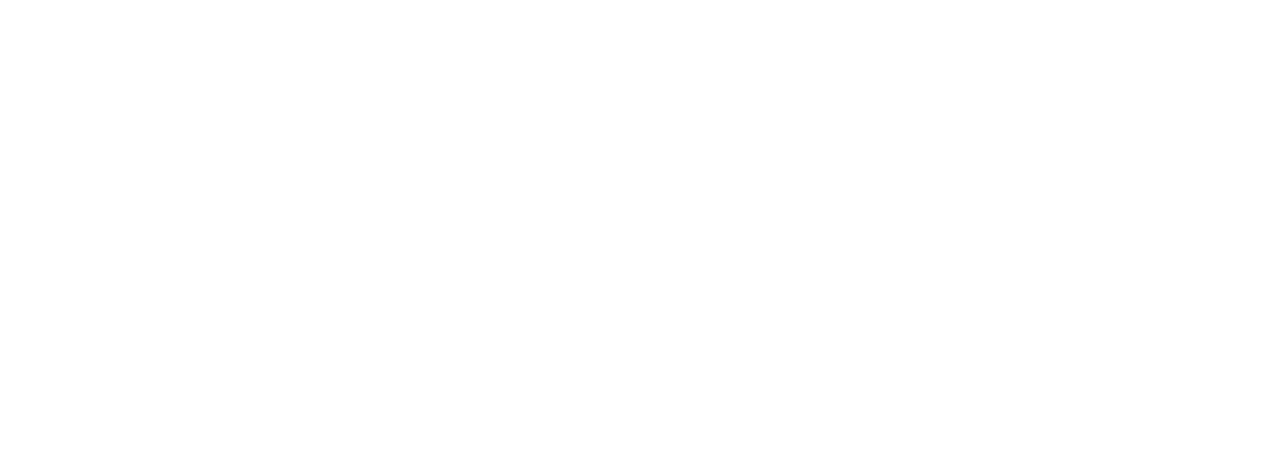
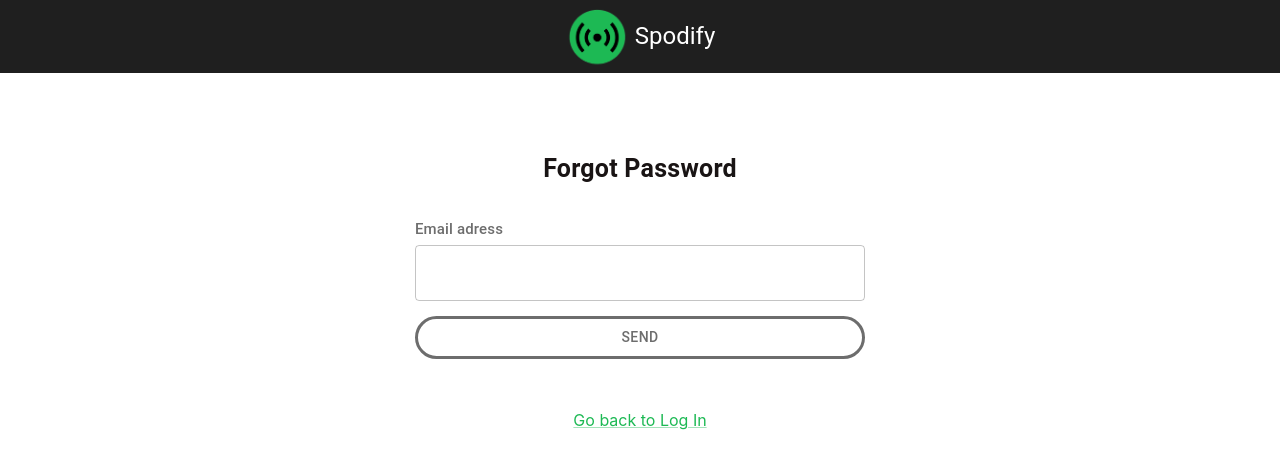
Before and after one commit to It-dogs/spodify, a React (Create React App) app: page /forgot/password in a window 1280 px wide. Before the commit this address had no page. Shown: the top 468 px of the page. Built offline with nearby package versions, Linux system fonts and the light colour scheme.

Commit message:
feat: add forgot password page

```diff
--- a/src/App.js
+++ b/src/App.js
@@ -2,6 +2,7 @@ import React from "react";
 import { BrowserRouter as Router, Route, Routes } from "react-router-dom";
 import Login from "./views/login";
 import SignUp from "./views/sipnUp";
+import ForgotPw from "./views/forgotPw";
 import Main from "./views/main";
 
 
@@ -11,6 +12,7 @@ function App() {
       <Routes>
         <Route path="/" caseSensitive={false} element={ <Login /> } />
         <Route path="/sign_up" caseSensitive={false} element={ <SignUp /> } />
+        <Route path="/forgot/password" caseSensitive={false} element={ <ForgotPw /> } />
         <Route path="/home" caseSensitive={false} element={ <Main /> } />
       </Routes>
     </Router>
--- /dev/null
+++ b/src/views/forgotPw/index.jsx
@@ -0,0 +1,117 @@
+import React, { useState, useLayoutEffect } from "react";
+import { AppBar, Toolbar, Typography, Box, Avatar, TextField, Button, Link } from "@mui/material";
+import { useNavigate } from 'react-router-dom';
+import { createUseStyles } from 'react-jss';
+import { styled } from '@mui/system';
+import { Color }  from '../style/color';
+import logo from '../../image/logo_green.png';
+
+const ForgotPwStyle = createUseStyles({
+    container: {
+        width: '100%',
+        display: 'flex',
+        flexDirection: 'column',
+        alignItems: 'center',
+        justifyContent: 'center'
+    },
+    box: {
+        display: 'flex',
+        flexDirection: 'row',
+        alignItems: 'center',
+        justifyContent: 'center'
+    },
+    appName: {
+        paddingLeft: 5
+    },
+    wrapper: {
+        marginTop: 150,
+        minWidth: 450,
+        display: 'flex',
+        flexDirection: 'column',
+        alignItems: 'center',
+        justifyContent: 'center'
+    },
+    innerWrapper: {
+        width: '100%',
+        marginTop: 20
+    },
+    labelText: {
+        display: 'flex',
+        'justify-self': 'flex-start'
+    },
+    link: {
+        marginTop: 50
+    }
+})
+
+const Title = styled(Typography)({
+    fontSize: 25,
+    fontWeight: 750,
+    color: Color.DEEP_BLACK
+})
+
+const Label = styled(Typography)({
+    marginTop: 10,
+    marginBottom: 5,
+    fontSize: 15,
+    fontWeight: 500,
+    color: Color.GREY
+})
+
+const Input = styled(TextField)({
+    width: '100%'
+})
+
+const SendButton = styled(Button)({
+    width: '100%',
+    marginTop: 15,
+    color: Color.GREY,
+    border: 'solid',
+    borderColor: Color.GREY,
+    background: 'transparent',
+    borderRadius: 25,
+    '&:hover': {
+        background: Color.GREEN,
+        color: '#FFFFFF',
+        border: 'solid',
+        borderColor: Color.GREY
+    }
+})
+
+export default function ForgotPw(props) {
+    const [email, setEmail] = useState(null);
+    const classes = ForgotPwStyle();
+    const navigate = useNavigate();
+
+    return (
+        <div className={classes.container}>
+            <AppBar sx={{ boxShadow: 'none', backgroundColor: Color.LIGHT_BLACK}}>
+                <Toolbar sx={{
+                    display: 'flex',
+                    flexDirection: 'row',
+                    alignItems: 'center',
+                    justifyContent: 'center'
+                }}>
+                    <Box className={classes.box}>
+                        <Avatar alt="logo" src={logo} sx={{ marginTop: 1 , width: 65, height: 65 }} />
+                        <Typography className={classes.appName} variant="h5">Spodify</Typography>
+                    </Box>
+                </Toolbar>
+            </AppBar>
+            <div className={classes.wrapper}>
+                <Title>Forgot Password</Title>
+                <div className={classes.innerWrapper}>
+                  <div className={classes.labelText}>
+                    <Label>Email adress</Label>
+                  </div>
+                  <Input
+                    value={email}
+                    onChange={(e)=>setEmail(e.target.value)}
+                  />
+                </div>
+                <SendButton>SEND</SendButton>
+                <div className={classes.link}><Link component="button" color={Color.GREEN} onClick={()=>navigate('/')}>Go back to Log In</Link>  </div>
+            </div>
+        </div>
+    );
+}
--- a/src/views/login/index.jsx
+++ b/src/views/login/index.jsx
@@ -31,9 +31,7 @@ export default function Login(props) {
             </Toolbar>
           </AppBar>
           <div className={classes.wrapper}>
-            <Title>
-              LOGIN
-            </Title>
+            <Title>LOGIN</Title>
             <div className={classes.innerWrapper}>
               <div className={classes.labelText}>
                 <Label>
@@ -55,7 +53,7 @@ export default function Login(props) {
                 onChange={(e)=>setStateObj({...stateObj, pw: e.target.value})}
               />
               <div className={classes.linkPw}>
-                <Link href="#" color={Color.GREY}>Forgot your password?</Link>
+                <Link component="button" color={Color.GREY} onClick={()=>navigate('/forgot/password')}>Forgot your password?</Link>
               </div>
               <div style={{display:'flex', flexDirection:'row', justifyContent:'space-between'}}>
                 <div style={{display:'flex', flexDirection:'row', marginTop:8}}>
--- a/src/views/sipnUp/index.jsx
+++ b/src/views/sipnUp/index.jsx
@@ -1,7 +1,6 @@
 import React, { useState, useLayoutEffect } from "react";
 import { AppBar, Toolbar, Typography, Box, Avatar, Link, Radio, RadioGroup, FormControlLabel, FormControl, FormLabel } from "@mui/material";
 import { useNavigate } from 'react-router-dom';
-import Lens from '@mui/icons-material/Lens';
 import { Color } from '../style/color';
 import { signUpStyle } from '../style/signUpStyle';
 import { Title, Label, Input, SignUpButton } from '../style/signUpStyle';
--- a/src/views/style/loginStyle.js
+++ b/src/views/style/loginStyle.js
@@ -26,8 +26,7 @@ export const loginStyle = createUseStyles({
         display: 'flex',
         flexDirection: 'column',
         alignItems: 'center',
-        justifyContent: 'center',
-        //border: 'solid'
+        justifyContent: 'center'
     },
     innerWrapper: {
         width: '100%',
```
